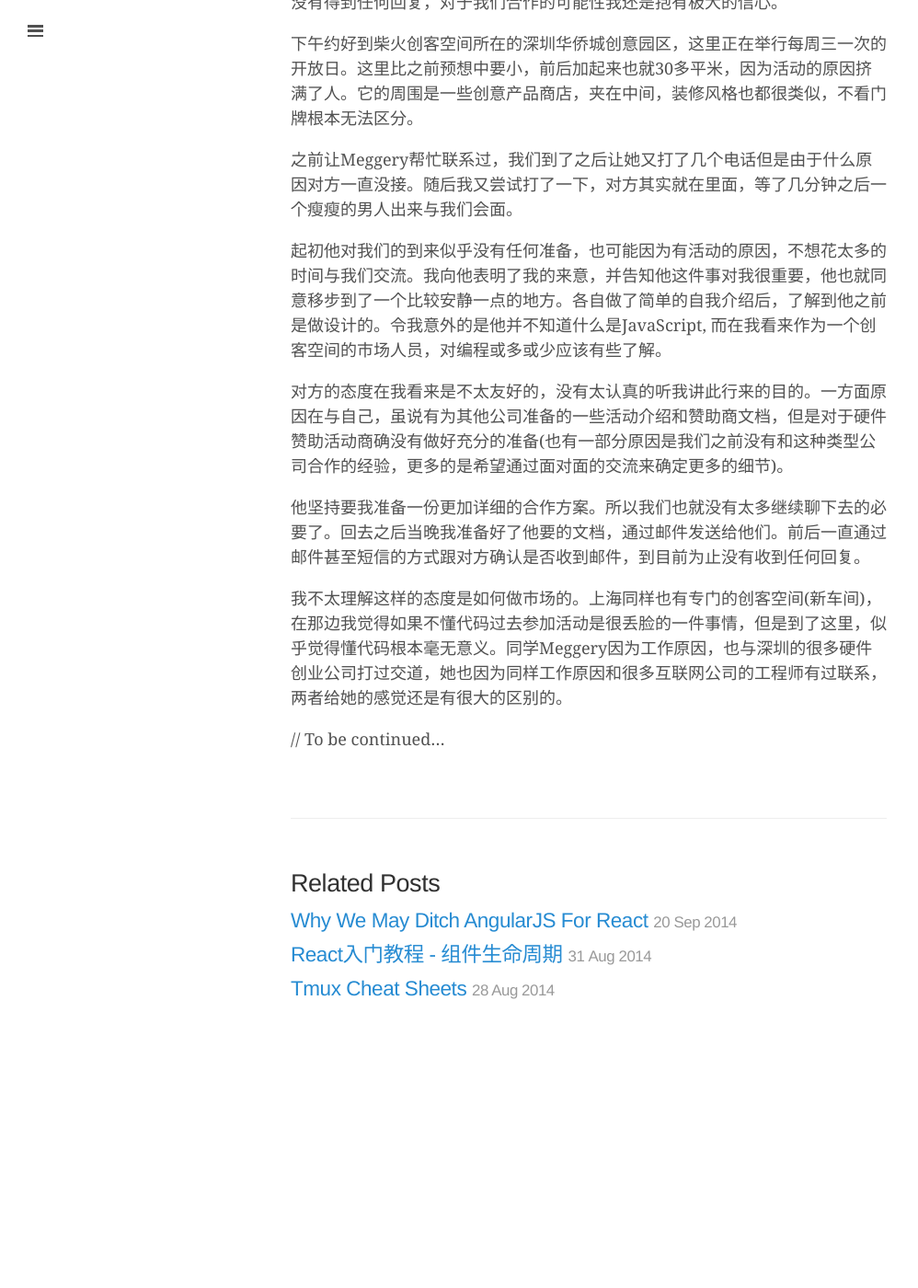
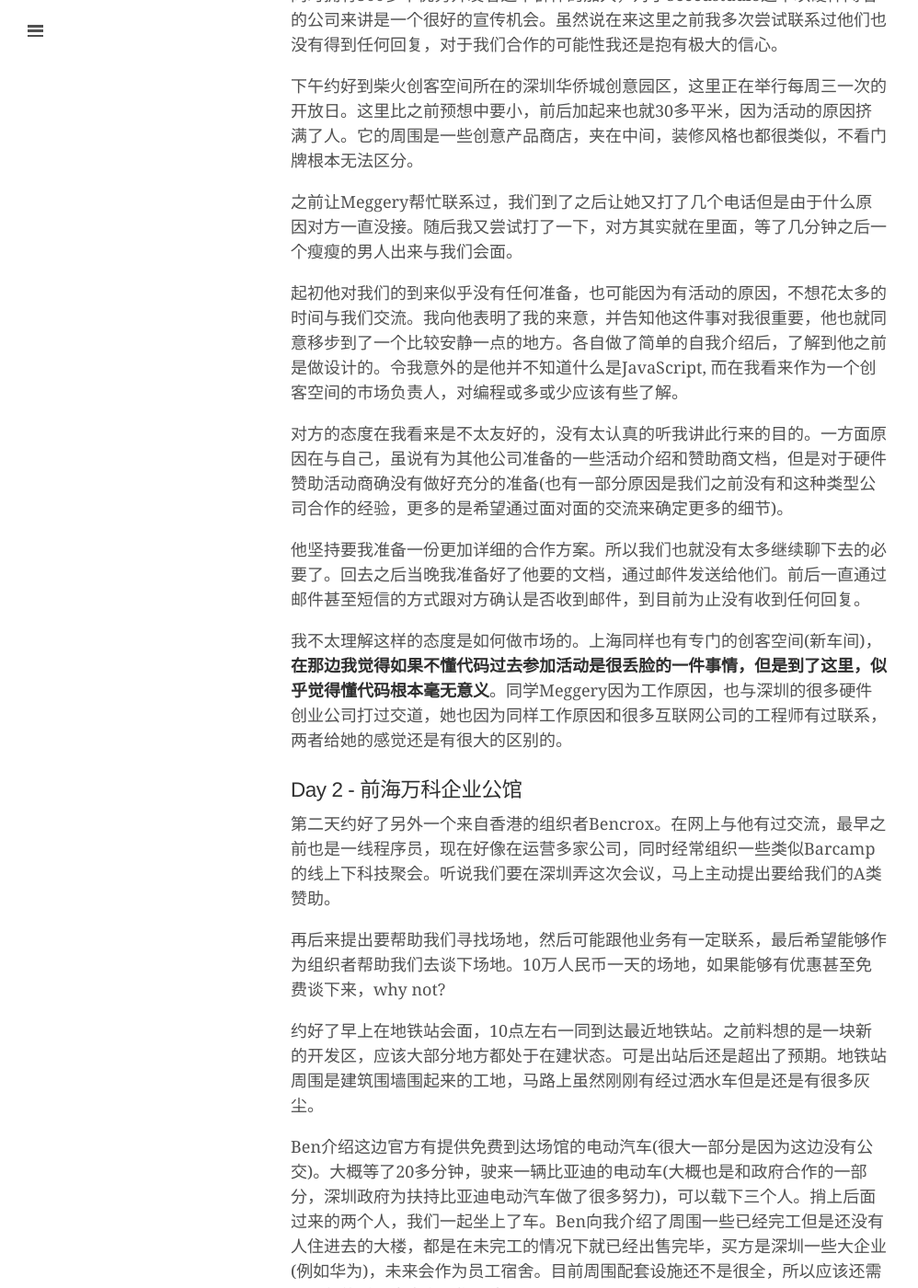
Before and after one commit to fraserxu/fraserxu.github.io, a Jekyll site: the page built from _posts/2015-04-13-april-journey-to-shenzhen.md, in a window 1280 px wide and 1400 px high, scrolled down 1120 px. Shown: the whole window at 92% size, without its empty margins (0-998 px from the left). Built offline with Jekyll 4.4.1, drawn with Linux system fonts in a browser that asks for light colours; some web fonts are replaced; Markdown is read by kramdown in place of the engine named in the settings; before the commit the page ends 2263 px from its top, so only the background shows below that; some of the changed text lies outside the part shown.

Commit message:
add day 2 content

```diff
--- a/_posts/2015-04-13-april-journey-to-shenzhen.md
+++ b/_posts/2015-04-13-april-journey-to-shenzhen.md
@@ -15,6 +15,8 @@ layout: post
 
 在去深圳之前也做了不少功课。首先，腾讯，中国互联网三巨头公司之一，是我们把此次活动订在深圳的重要原因。除此之外，华为，TCL，中兴等传统科技公司的总部也设在这里。当然也少不了当地正在崛起的众多创业公司knewone, coding等，在我的印象当中，是一座充满希望的城市。
 
+### Day 1 - 柴火创客空间
+
 行程的第一天是拜访同学(也是前同事以及好朋友)Meggery所在的公司Knewone,然后一起下午拜访国内著名的柴火创客空间。这个地方因为现任国家总理李克强曾经到访过，所以在国内创客圈有一定的知名度和影响力。另外他们的创办人也同时成立了一家做开源硬件的公司Seeedstudio，我们拜访他们的目的是希望能够与他们合作，在我们的大会上设立一个使用JavaScript做硬件编程的session.
 
 近年来JavaScritpt正在逐渐进入到浏览器端以外的领域(移动端，桌面端，智能硬件)，国外已经有很多在JSConf上举办硬件session的成功经验。这个环节的加入可以让整个活动变得更有趣味性，同时也增加参会者的参与度，所以我对此也有非常高的期望。
@@ -25,12 +27,31 @@ layout: post
 
 之前让Meggery帮忙联系过，我们到了之后让她又打了几个电话但是由于什么原因对方一直没接。随后我又尝试打了一下，对方其实就在里面，等了几分钟之后一个瘦瘦的男人出来与我们会面。
 
-起初他对我们的到来似乎没有任何准备，也可能因为有活动的原因，不想花太多的时间与我们交流。我向他表明了我的来意，并告知他这件事对我很重要，他也就同意移步到了一个比较安静一点的地方。各自做了简单的自我介绍后，了解到他之前是做设计的。令我意外的是他并不知道什么是JavaScript, 而在我看来作为一个创客空间的市场人员，对编程或多或少应该有些了解。
+起初他对我们的到来似乎没有任何准备，也可能因为有活动的原因，不想花太多的时间与我们交流。我向他表明了我的来意，并告知他这件事对我很重要，他也就同意移步到了一个比较安静一点的地方。各自做了简单的自我介绍后，了解到他之前是做设计的。令我意外的是他并不知道什么是JavaScript, 而在我看来作为一个创客空间的市场负责人，对编程或多或少应该有些了解。
 
 对方的态度在我看来是不太友好的，没有太认真的听我讲此行来的目的。一方面原因在与自己，虽说有为其他公司准备的一些活动介绍和赞助商文档，但是对于硬件赞助活动商确没有做好充分的准备(也有一部分原因是我们之前没有和这种类型公司合作的经验，更多的是希望通过面对面的交流来确定更多的细节)。
 
 他坚持要我准备一份更加详细的合作方案。所以我们也就没有太多继续聊下去的必要了。回去之后当晚我准备好了他要的文档，通过邮件发送给他们。前后一直通过邮件甚至短信的方式跟对方确认是否收到邮件，到目前为止没有收到任何回复。
 
-我不太理解这样的态度是如何做市场的。上海同样也有专门的创客空间(新车间)，在那边我觉得如果不懂代码过去参加活动是很丢脸的一件事情，但是到了这里，似乎觉得懂代码根本毫无意义。同学Meggery因为工作原因，也与深圳的很多硬件创业公司打过交道，她也因为同样工作原因和很多互联网公司的工程师有过联系，两者给她的感觉还是有很大的区别的。
+我不太理解这样的态度是如何做市场的。上海同样也有专门的创客空间(新车间)，**在那边我觉得如果不懂代码过去参加活动是很丢脸的一件事情，但是到了这里，似乎觉得懂代码根本毫无意义**。同学Meggery因为工作原因，也与深圳的很多硬件创业公司打过交道，她也因为同样工作原因和很多互联网公司的工程师有过联系，两者给她的感觉还是有很大的区别的。
 
-// To be continued...
+### Day 2 - 前海万科企业公馆
+
+第二天约好了另外一个来自香港的组织者Bencrox。在网上与他有过交流，最早之前也是一线程序员，现在好像在运营多家公司，同时经常组织一些类似Barcamp的线上下科技聚会。听说我们要在深圳弄这次会议，马上主动提出要给我们的A类赞助。
+
+再后来提出要帮助我们寻找场地，然后可能跟他业务有一定联系，最后希望能够作为组织者帮助我们去谈下场地。10万人民币一天的场地，如果能够有优惠甚至免费谈下来，why not?
+
+约好了早上在地铁站会面，10点左右一同到达最近地铁站。之前料想的是一块新的开发区，应该大部分地方都处于在建状态。可是出站后还是超出了预期。地铁站周围是建筑围墙围起来的工地，马路上虽然刚刚有经过洒水车但是还是有很多灰尘。
+
+Ben介绍这边官方有提供免费到达场馆的电动汽车(很大一部分是因为这边没有公交)。大概等了20多分钟，驶来一辆比亚迪的电动车(大概也是和政府合作的一部分，深圳政府为扶持比亚迪电动汽车做了很多努力)，可以载下三个人。捎上后面过来的两个人，我们一起坐上了车。Ben向我介绍了周围一些已经完工但是还没有人住进去的大楼，都是在未完工的情况下就已经出售完毕，买方是深圳一些大企业(例如华为)，未来会作为员工宿舍。目前周围配套设施还不是很全，所以应该还需要几年的时间才会有人搬进去。
+
+Ben告诉我官方希望2-4年内达到这个目标，问我觉得有没有可能。我对此表示了怀疑，但是Ben确非常自信，告诉我要相信“深圳速度”。对于深圳近些年来的发展我也有一定的认识，但是觉得要达到预期可能会有一些困难。
+
+Ben没有多讲，我们继续前行去往活动的场馆－万科企业公馆。那块区域是深圳最新的前海自贸区。因为独特的位置，政府希望能够作为深圳与香港一起合作的一块特殊区域，引入香港的人才与技术，推动深圳本地的发展。但是Ben又告诉我，因为政府内部的一些矛盾，导致了发展方向不是按照最初所设定的那样在走。率先入驻的都是一些国有企业，而且很多都是挂牌在那边，没有实际的人员在这边流通。
+
+反之没有他们希望出现的香港企业。政府虽然有意去吸引香港的人才和技术，但是对方却无意甚至无心参与。除了每天两班直达香港的大巴，也没有其他更多的可以体现合作的证据。对方即使有意过来，也会被不完善的政策和设施所拖累。当然这个也很正常，任何一种新的模式都需要不断的尝试，才会找到一个合适的解决方案，所以有理由期待这里会有更好的发展。
+
+![shenjs_venue](https://raw.githubusercontent.com/fraserxu/fraserxu.github.io/master/images/shenjs_venue.jpg)
+
+
+### Day 3 - 腾讯
```
